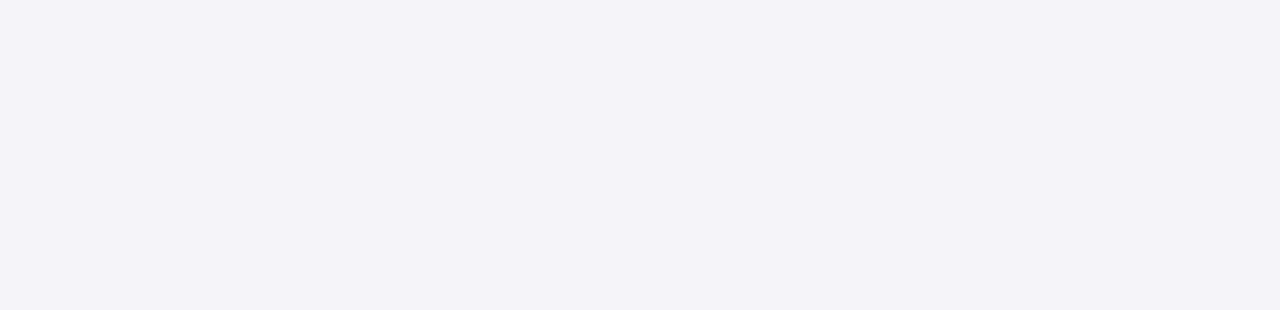
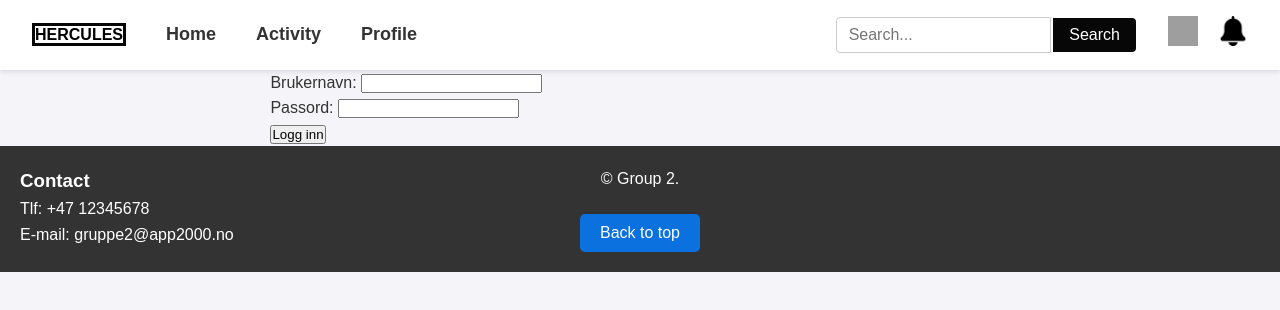
Before and after one commit to OscarGamst/APP2000-Group2, a React (Create React App) app: page /LogIn in a window 1280 px wide. Before the commit this address had no page. Shown: the top 310 px of the page. Built offline with nearby package versions, Linux system fonts and the light colour scheme; grey boxes are pictures that could not be loaded.

Commit message:
working on /LogIn page with its LogInComponent

```diff
--- a/src/App.jsx
+++ b/src/App.jsx
@@ -8,6 +8,7 @@ import Progress from "./pages/Progress";
 import Activity from "./pages/Activity";
 import TestPageNoNav from "./pages/TestPageNoNav";
 import Albert from "./pages/Albert";
+import LogIn from "./pages/LogIn";
 import "./styles/responsive.css";
 
 function App() {
@@ -20,6 +21,7 @@ function App() {
           <Route path="/Progress" element={<Progress />} />
           <Route path="/Activity" element={<Activity />} />
           <Route path="/Albert" element={<Albert />} />
+          <Route path="/LogIn" element={<LogIn />} />
         </Route>
         <Route path="/TestPageNoNav" element={<TestPageNoNav />} />
       </Routes>
--- a/src/components/LoggInn.jsx
+++ b/src/components/LogInComponent.jsx
@@ -1,4 +1,4 @@
-/* import React, { useState } from 'react';
+ import React, { useState } from 'react';
 
 //med utgangspunkt i kode fra forelesninger, og hjjelp fra internett :)
 //ville jeg lage en loginn-funksjon som bare tar et brukernavn og et passord fra bruker
@@ -6,7 +6,7 @@
 //lagret i tekstfil i dette tilfellet, men tenker database i fremtiden da.
 
 
-const LoggInn = () => {
+const LoggInComponent = () => {
   const [LoginData, setLoginData] = useState({
     username: '',
     password: ''
@@ -45,7 +45,7 @@ const LoggInn = () => {
         liste.push({ username, password });
         /*console.log('Brukernavn:',username);
         console.log('password',password);*/
-      /*}
+      }
 
       const brukerFunnet = liste.find(user => user.username === LoginData.username && user.password === LoginData.password);
 
@@ -61,33 +61,30 @@ const LoggInn = () => {
 
 
   return (
-    <form onSubmit={handleSubmit} className="max-w-md mx-auto mt-8 space-y-6">
-      <div>
-        <label htmlFor="username" className="block text-sm font-medium text-gray-700">Brukernavn: </label>
+    <form onSubmit={handleSubmit} className="logInBtn">
+      <div  className="logInUsername">
+        <label htmlFor="username">Brukernavn: </label>
         <input
           type="text"
           id="username"
           name="username"
           value={LoginData.username}
           onChange={handleChange}
-          className="mt-1 block w-full border border-gray-300 rounded-md shadow-sm p-2"
-        />
+          />
       </div>
 
-      <div>
-        <label htmlFor="password" className="block text-sm font-medium text-gray-700">Passord: </label>
+      <div className="logInPassword">
+        <label htmlFor="password" >Passord: </label>
         <input
           type="password"
           id="password"
           name="password"
           value={LoginData.password}
           onChange={handleChange}
-          className="mt-1 block w-full border border-gray-300 rounded-md shadow-sm p-2"
-
         />
       </div>
 
-      <button type="Log in" className="w-full flex justify-center py-2 px-4 border border-transparent rounded-md shadow-sm text-sm font-medium text-white bg-indigo-600 hover:bg-indigo-700 focus:outline-none focus:ring-2 focus:ring-offset-2 focus:ring-indigo-500">
+      <button type="Log in" className="logInBtn">
         Logg inn
       </button>
       <p>{message}</p>
@@ -96,4 +93,4 @@ const LoggInn = () => {
   );
 };
 
-export default LoggInn; */
+export default LoggInComponent;
--- /dev/null
+++ b/src/pages/LogIn.jsx
@@ -0,0 +1,18 @@
+import React from "react";
+import LogInComponent from "../components/LogInComponent";
+
+function LogIn() {
+    return (
+    <div className="profile">
+        <div className="profile-wrapper">
+            <div className="profile-empty"></div>
+            <div className="profile-main">
+                <LogInComponent/>
+            </div>
+            <div className="profile-empty"></div>
+        </div>
+    </div>
+    );
+}
+
+export default LogIn;
```
Also changed, not shown: public/brukere.txt (added), 1 other file (tests, documents, lock files or other folders).
